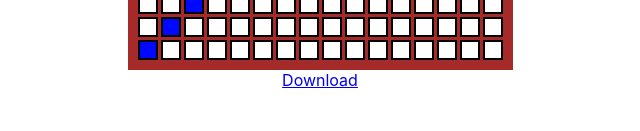
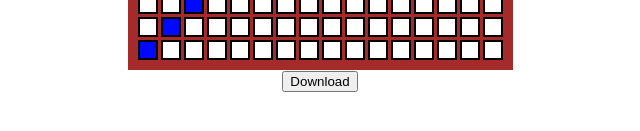
Before and after one commit to Billgonzo123/Fisher-Price-Record-maker, a React (Create React App) app: page / in a window 1280 px wide. Shown: the part 315-446 px from the top of the page, without its empty margins (320-960 px from the left). Built offline with nearby package versions, Linux system fonts and the light colour scheme.

Commit message:
Added toggles for all buttons and functioning download button for updated song

```diff
--- a/src/App.js
+++ b/src/App.js
@@ -3,21 +3,38 @@ import './App.css';
 import { scadGen } from './resources/SCAD-GEN';
 import { musicFormatExample } from './resources/noteKey';
 import { Staff } from './components/Staff/Staff.component';
-import { useRef } from 'react';
+import { useEffect, useRef, useState } from 'react';
 
 
 function App() {
-  const generatedFile = useRef(scadGen(musicFormatExample));
 
-  const blob = new Blob([generatedFile.current.text], { type: "text/plain" });
-  const url = URL.createObjectURL(blob);
+  const [notes, setNotes] = useState(musicFormatExample);
+
+
+  function download() {
+    const generatedFile = scadGen(notes);
+    let blob = new Blob([generatedFile.text], { type: "text/plain" });
+    const url = URL.createObjectURL(blob);
+
+
+    var element = document.createElement('a');
+    element.setAttribute('href', url);
+    element.setAttribute('download', `${generatedFile.title}.scad`);
+
+    element.style.display = 'none';
+    document.body.appendChild(element);
+
+    element.click();
+
+    document.body.removeChild(element);
+  }
 
   return (
     <div className="App">
 
-      <Staff notes = {musicFormatExample} song = {0}/>
+      <Staff notes={notes} song={0} setNotes={setNotes} />
 
-      <a href={url} download={`${generatedFile.current.title}.scad`}>Download</a>
+      <button onMouseDown={download} >Download</button>
     </div>
   );
 }
--- a/src/components/BeatLine/BeatLine.component.jsx
+++ b/src/components/BeatLine/BeatLine.component.jsx
@@ -1,8 +1,17 @@
+import { useState } from 'react';
 import './beatLine.css';
 
-export const BeatLine = ({ beat, pos }) => {
-const {row, col} = pos;
+export const BeatLine = ({ beat, pos, setNotes, song }) => {
+    const { row, col } = pos;
+    const handleNoteToggle = () => {
+
+        setNotes(old => {
+            const val = old[song][row][col];
+            old[song][row][col] = (val) ? 0 : 1;
+            return [...old];
+        })
+    }
     return (
-        <span className={`staff-line ${(beat) ? 'staff-line-note' : ''}`} style={{gridColumn: `${col+1}`, gridRow: `${row+1}`}} />
+        <button onMouseDown={handleNoteToggle} className={`staff-line ${(beat) ? 'staff-line-note' : ''}`} style={{ gridColumn: `${col + 1}`, gridRow: `${row + 1}` }} />
     )
 };
--- a/src/components/Staff/Staff.component.jsx
+++ b/src/components/Staff/Staff.component.jsx
@@ -1,7 +1,8 @@
+import { useEffect } from "react"
 import { BeatLine } from "../BeatLine/BeatLine.component"
 import './staff.css'
 
-export const Staff = ({ notes, song }) => {
+export const Staff = ({ notes, song, setNotes }) => {
 
     return (
         <div className="staff-container">
@@ -13,7 +14,7 @@ export const Staff = ({ notes, song }) => {
 
                     //render each beat
                     return note.map((beat, j) => {
-                        return <BeatLine key={`beat${i}-${j}`} beat={beat} pos={{ row: i, col: j }} />
+                        return <BeatLine key={`beat-${i}-${j}-${beat}`} beat={beat} pos={{ row: i, col: j }} setNotes = {setNotes} song = {song}  />
                     });
                 })}
 
--- a/src/index.js
+++ b/src/index.js
@@ -6,9 +6,9 @@ import reportWebVitals from './reportWebVitals';
 
 const root = ReactDOM.createRoot(document.getElementById('root'));
 root.render(
-  <React.StrictMode>
+  //<React.StrictMode>
     <App />
-  </React.StrictMode>
+  //</React.StrictMode>
 );
 
 // If you want to start measuring performance in your app, pass a function
--- a/src/resources/noteKey.js
+++ b/src/resources/noteKey.js
@@ -78,6 +78,5 @@ export const musicFormatExample =
             [0, 1, 0, 0, 0, 0, 0, 0, 0, 0, 0, 0, 0, 0, 0, 0],
             [1, 0, 0, 0, 0, 0, 0, 0, 0, 0, 0, 0, 0, 0, 0, 0],
             ['The Title side 2']
-        ],
-
+        ]
     ]
```
